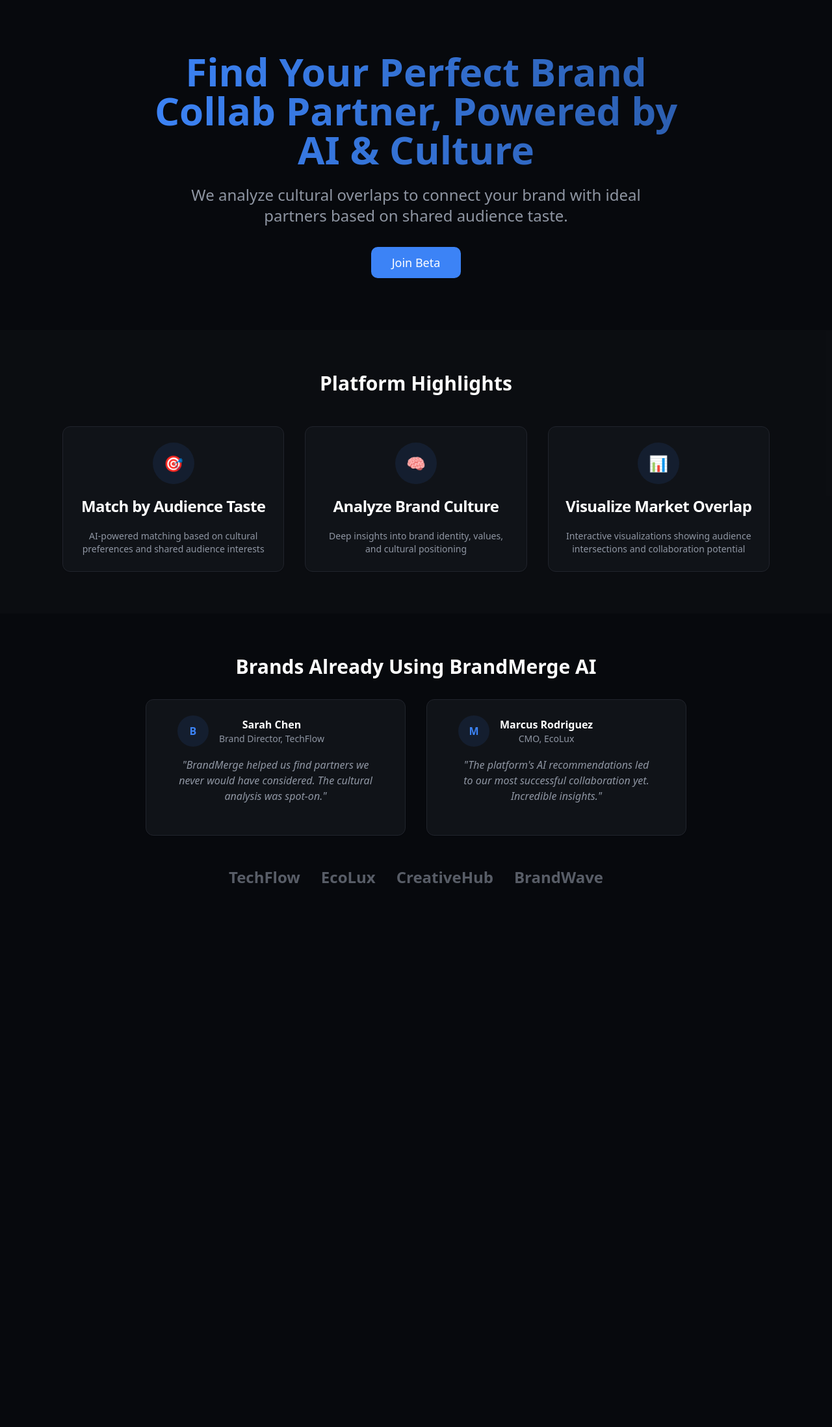
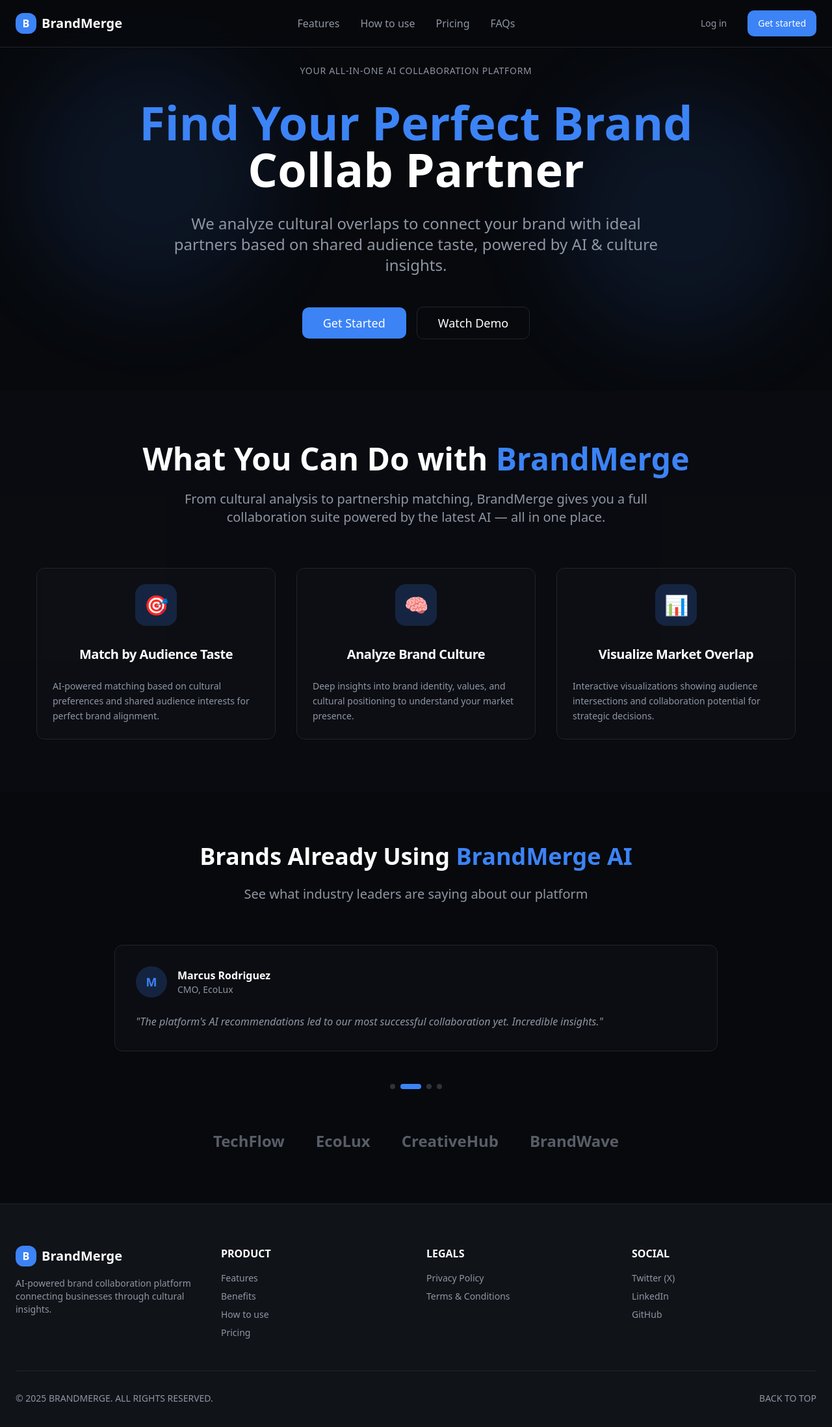
Before and after one commit to rejuandevelopr/brandmerge-57177587, a React (Vite) app: page / in a window 1280 px wide. Shown: the top 2196 px of the page at 65% size. Before the commit the page ends 1430 px from the top, so only its background shows below. Built offline with nearby package versions, Linux system fonts and the light colour scheme.

Commit message:
Update website design
Update the website to a modern aesthetic, incorporating a navbar, footer, and an auto-sliding testimonial section.

```diff
--- /dev/null
+++ b/src/components/AutoSlider.tsx
@@ -0,0 +1,86 @@
+import { useEffect, useState } from "react";
+import { Card, CardContent } from "@/components/ui/card";
+
+const testimonials = [
+  {
+    name: "Sarah Chen",
+    role: "Brand Director, TechFlow",
+    avatar: "S",
+    text: "BrandMerge helped us find partners we never would have considered. The cultural analysis was spot-on."
+  },
+  {
+    name: "Marcus Rodriguez",
+    role: "CMO, EcoLux",
+    avatar: "M",
+    text: "The platform's AI recommendations led to our most successful collaboration yet. Incredible insights."
+  },
+  {
+    name: "Elena Rodriguez",
+    role: "Marketing Lead, CreativeHub",
+    avatar: "E",
+    text: "Started with the free plan and didn't expect much. But the speed, accuracy, and clean UI convinced me to upgrade in just a few days."
+  },
+  {
+    name: "James Wilson",
+    role: "Founder, BrandWave",
+    avatar: "J",
+    text: "The cultural overlap analysis is revolutionary. We've doubled our partnership success rate since using BrandMerge."
+  }
+];
+
+const AutoSlider = () => {
+  const [currentIndex, setCurrentIndex] = useState(0);
+
+  useEffect(() => {
+    const interval = setInterval(() => {
+      setCurrentIndex((prevIndex) => (prevIndex + 1) % testimonials.length);
+    }, 4000);
+
+    return () => clearInterval(interval);
+  }, []);
+
+  return (
+    <div className="relative overflow-hidden">
+      <div
+        className="flex transition-transform duration-500 ease-in-out"
+        style={{ transform: `translateX(-${currentIndex * 100}%)` }}
+      >
+        {testimonials.map((testimonial, index) => (
+          <div key={index} className="w-full flex-shrink-0 px-4">
+            <Card className="bg-card/50 backdrop-blur-sm border-border hover:bg-card/70 transition-all duration-300">
+              <CardContent className="p-8">
+                <div className="flex items-center mb-6">
+                  <div className="w-12 h-12 bg-primary/20 rounded-full flex items-center justify-center mr-4">
+                    <span className="font-bold text-primary text-lg">{testimonial.avatar}</span>
+                  </div>
+                  <div>
+                    <h4 className="font-semibold text-foreground">{testimonial.name}</h4>
+                    <p className="text-sm text-muted-foreground">{testimonial.role}</p>
+                  </div>
+                </div>
+                <p className="text-muted-foreground italic leading-relaxed">
+                  "{testimonial.text}"
+                </p>
+              </CardContent>
+            </Card>
+          </div>
+        ))}
+      </div>
+
+      {/* Indicators */}
+      <div className="flex justify-center mt-6 space-x-2">
+        {testimonials.map((_, index) => (
+          <button
+            key={index}
+            onClick={() => setCurrentIndex(index)}
+            className={`w-2 h-2 rounded-full transition-all duration-300 ${
+              index === currentIndex ? 'bg-primary w-8' : 'bg-muted-foreground/30'
+            }`}
+          />
+        ))}
+      </div>
+    </div>
+  );
+};
+
+export default AutoSlider;
--- /dev/null
+++ b/src/components/Footer.tsx
@@ -0,0 +1,81 @@
+const Footer = () => {
+  return (
+    <footer className="bg-card border-t border-border">
+      <div className="container mx-auto px-6 py-16">
+        <div className="grid md:grid-cols-4 gap-8">
+          {/* Brand */}
+          <div className="space-y-4">
+            <div className="flex items-center space-x-2">
+              <div className="w-8 h-8 bg-primary rounded-lg flex items-center justify-center">
+                <span className="text-primary-foreground font-bold">B</span>
+              </div>
+              <span className="text-xl font-bold text-foreground">BrandMerge</span>
+            </div>
+            <p className="text-muted-foreground text-sm max-w-xs">
+              AI-powered brand collaboration platform connecting businesses through cultural insights.
+            </p>
+          </div>
+
+          {/* Product */}
+          <div className="space-y-4">
+            <h4 className="font-semibold text-foreground">PRODUCT</h4>
+            <div className="space-y-2">
+              <a href="#" className="block text-muted-foreground hover:text-foreground transition-colors text-sm">
+                Features
+              </a>
+              <a href="#" className="block text-muted-foreground hover:text-foreground transition-colors text-sm">
+                Benefits
+              </a>
+              <a href="#" className="block text-muted-foreground hover:text-foreground transition-colors text-sm">
+                How to use
+              </a>
+              <a href="#" className="block text-muted-foreground hover:text-foreground transition-colors text-sm">
+                Pricing
+              </a>
+            </div>
+          </div>
+
+          {/* Legal */}
+          <div className="space-y-4">
+            <h4 className="font-semibold text-foreground">LEGALS</h4>
+            <div className="space-y-2">
+              <a href="#" className="block text-muted-foreground hover:text-foreground transition-colors text-sm">
+                Privacy Policy
+              </a>
+              <a href="#" className="block text-muted-foreground hover:text-foreground transition-colors text-sm">
+                Terms & Conditions
+              </a>
+            </div>
+          </div>
+
+          {/* Social */}
+          <div className="space-y-4">
+            <h4 className="font-semibold text-foreground">SOCIAL</h4>
+            <div className="space-y-2">
+              <a href="#" className="block text-muted-foreground hover:text-foreground transition-colors text-sm">
+                Twitter (X)
+              </a>
+              <a href="#" className="block text-muted-foreground hover:text-foreground transition-colors text-sm">
+                LinkedIn
+              </a>
+              <a href="#" className="block text-muted-foreground hover:text-foreground transition-colors text-sm">
+                GitHub
+              </a>
+            </div>
+          </div>
+        </div>
+
+        <div className="mt-12 pt-8 border-t border-border flex items-center justify-between">
+          <p className="text-muted-foreground text-sm">
+            © 2025 BRANDMERGE. ALL RIGHTS RESERVED.
+          </p>
+          <button className="text-muted-foreground hover:text-foreground transition-colors text-sm">
+            BACK TO TOP
+          </button>
+        </div>
+      </div>
+    </footer>
+  );
+};
+
+export default Footer;
--- /dev/null
+++ b/src/components/Navbar.tsx
@@ -0,0 +1,47 @@
+import { Button } from "@/components/ui/button";
+
+const Navbar = () => {
+  return (
+    <nav className="fixed top-0 w-full z-50 bg-background/80 backdrop-blur-lg border-b border-border">
+      <div className="container mx-auto px-6 py-4">
+        <div className="flex items-center justify-between">
+          {/* Logo */}
+          <div className="flex items-center space-x-2">
+            <div className="w-8 h-8 bg-primary rounded-lg flex items-center justify-center">
+              <span className="text-primary-foreground font-bold">B</span>
+            </div>
+            <span className="text-xl font-bold text-foreground">BrandMerge</span>
+          </div>
+
+          {/* Navigation Links */}
+          <div className="hidden md:flex items-center space-x-8">
+            <a href="#features" className="text-muted-foreground hover:text-foreground transition-colors">
+              Features
+            </a>
+            <a href="#how-it-works" className="text-muted-foreground hover:text-foreground transition-colors">
+              How to use
+            </a>
+            <a href="#pricing" className="text-muted-foreground hover:text-foreground transition-colors">
+              Pricing
+            </a>
+            <a href="#faq" className="text-muted-foreground hover:text-foreground transition-colors">
+              FAQs
+            </a>
+          </div>
+
+          {/* Auth Buttons */}
+          <div className="flex items-center space-x-4">
+            <Button variant="ghost" className="text-muted-foreground hover:text-foreground">
+              Log in
+            </Button>
+            <Button className="bg-primary hover:bg-primary/90 text-primary-foreground">
+              Get started
+            </Button>
+          </div>
+        </div>
+      </div>
+    </nav>
+  );
+};
+
+export default Navbar;
--- a/src/pages/Index.tsx
+++ b/src/pages/Index.tsx
@@ -1,67 +1,103 @@
 import { Button } from "@/components/ui/button";
 import { Card, CardContent, CardDescription, CardHeader, CardTitle } from "@/components/ui/card";
+import Navbar from "@/components/Navbar";
+import Footer from "@/components/Footer";
+import AutoSlider from "@/components/AutoSlider";
 
 const Index = () => {
   return (
     <div className="min-h-screen bg-background">
+      <Navbar />
+
       {/* Hero Section */}
-      <section className="px-6 py-20 text-center">
-        <div className="container mx-auto max-w-4xl">
-          <h1 className="text-5xl md:text-6xl font-bold mb-6 bg-gradient-to-r from-primary to-primary/70 bg-clip-text text-transparent">
-            Find Your Perfect Brand Collab Partner, Powered by AI & Culture
+      <section className="pt-24 px-6 py-20 text-center relative overflow-hidden">
+        {/* Background orbital elements */}
+        <div className="absolute inset-0 overflow-hidden">
+          <div className="absolute top-20 left-10 w-96 h-96 bg-primary/10 rounded-full blur-3xl"></div>
+          <div className="absolute bottom-20 right-10 w-96 h-96 bg-accent/10 rounded-full blur-3xl"></div>
+        </div>
+
+        <div className="container mx-auto max-w-5xl relative z-10">
+          <div className="text-center mb-8">
+            <span className="text-sm text-muted-foreground tracking-wider uppercase">
+              YOUR ALL-IN-ONE AI COLLABORATION PLATFORM
+            </span>
+          </div>
+
+          <h1 className="text-5xl md:text-7xl font-bold mb-8 leading-tight">
+            <span className="bg-gradient-to-r from-primary via-accent to-primary bg-clip-text text-transparent">
+              Find Your Perfect Brand
+            </span>
+            <br />
+            <span className="text-foreground">Collab Partner</span>
           </h1>
-          <p className="text-xl md:text-2xl text-muted-foreground mb-8 max-w-3xl mx-auto">
-            We analyze cultural overlaps to connect your brand with ideal partners based on shared audience taste.
+
+          <p className="text-xl md:text-2xl text-muted-foreground mb-12 max-w-3xl mx-auto leading-relaxed">
+            We analyze cultural overlaps to connect your brand with ideal partners based on shared audience taste, powered by AI & culture insights.
           </p>
-          <Button size="lg" className="text-lg px-8 py-6 hover:scale-105 transition-transform">
-            Join Beta
-          </Button>
+
+          <div className="flex flex-col sm:flex-row gap-4 justify-center items-center">
+            <Button size="lg" className="text-lg px-8 py-6 bg-primary hover:bg-primary/90 text-primary-foreground hover:scale-105 transition-all duration-300">
+              Get Started
+            </Button>
+            <Button variant="outline" size="lg" className="text-lg px-8 py-6 border-border hover:bg-card text-foreground">
+              Watch Demo
+            </Button>
+          </div>
         </div>
       </section>
 
-      {/* Preview Features */}
-      <section className="px-6 py-16 bg-muted/30">
-        <div className="container mx-auto max-w-6xl">
-          <h2 className="text-3xl font-bold text-center mb-12">Platform Highlights</h2>
+      {/* Features Section */}
+      <section id="features" className="px-6 py-20 bg-card/30">
+        <div className="container mx-auto max-w-7xl">
+          <div className="text-center mb-16">
+            <h2 className="text-4xl md:text-5xl font-bold mb-6 text-foreground">
+              What You Can Do with <span className="text-primary">BrandMerge</span>
+            </h2>
+            <p className="text-xl text-muted-foreground max-w-3xl mx-auto">
+              From cultural analysis to partnership matching, BrandMerge gives you a full collaboration suite powered by the latest AI — all in one place.
+            </p>
+          </div>
+
           <div className="grid md:grid-cols-3 gap-8">
-            <Card className="text-center hover:shadow-lg transition-all duration-300 hover:-translate-y-1">
-              <CardHeader>
-                <div className="w-16 h-16 bg-primary/10 rounded-full flex items-center justify-center mx-auto mb-4">
-                  <span className="text-2xl">🎯</span>
+            <Card className="bg-card/50 backdrop-blur-sm border-border hover:bg-card/70 transition-all duration-300 hover:-translate-y-2 group">
+              <CardHeader className="text-center pb-6">
+                <div className="w-16 h-16 bg-primary/20 rounded-2xl flex items-center justify-center mx-auto mb-6 group-hover:scale-110 transition-transform">
+                  <span className="text-3xl">🎯</span>
                 </div>
-                <CardTitle>Match by Audience Taste</CardTitle>
+                <CardTitle className="text-xl text-foreground">Match by Audience Taste</CardTitle>
               </CardHeader>
               <CardContent>
-                <CardDescription>
-                  AI-powered matching based on cultural preferences and shared audience interests
+                <CardDescription className="text-muted-foreground leading-relaxed">
+                  AI-powered matching based on cultural preferences and shared audience interests for perfect brand alignment.
                 </CardDescription>
               </CardContent>
             </Card>
 
-            <Card className="text-center hover:shadow-lg transition-all duration-300 hover:-translate-y-1">
-              <CardHeader>
-                <div className="w-16 h-16 bg-primary/10 rounded-full flex items-center justify-center mx-auto mb-4">
-                  <span className="text-2xl">🧠</span>
+            <Card className="bg-card/50 backdrop-blur-sm border-border hover:bg-card/70 transition-all duration-300 hover:-translate-y-2 group">
+              <CardHeader className="text-center pb-6">
+                <div className="w-16 h-16 bg-primary/20 rounded-2xl flex items-center justify-center mx-auto mb-6 group-hover:scale-110 transition-transform">
+                  <span className="text-3xl">🧠</span>
                 </div>
-                <CardTitle>Analyze Brand Culture</CardTitle>
+                <CardTitle className="text-xl text-foreground">Analyze Brand Culture</CardTitle>
               </CardHeader>
               <CardContent>
-                <CardDescription>
-                  Deep insights into brand identity, values, and cultural positioning
+                <CardDescription className="text-muted-foreground leading-relaxed">
+                  Deep insights into brand identity, values, and cultural positioning to understand your market presence.
                 </CardDescription>
               </CardContent>
             </Card>
 
-            <Card className="text-center hover:shadow-lg transition-all duration-300 hover:-translate-y-1">
-              <CardHeader>
-                <div className="w-16 h-16 bg-primary/10 rounded-full flex items-center justify-center mx-auto mb-4">
-                  <span className="text-2xl">📊</span>
+            <Card className="bg-card/50 backdrop-blur-sm border-border hover:bg-card/70 transition-all duration-300 hover:-translate-y-2 group">
+              <CardHeader className="text-center pb-6">
+                <div className="w-16 h-16 bg-primary/20 rounded-2xl flex items-center justify-center mx-auto mb-6 group-hover:scale-110 transition-transform">
+                  <span className="text-3xl">📊</span>
                 </div>
-                <CardTitle>Visualize Market Overlap</CardTitle>
+                <CardTitle className="text-xl text-foreground">Visualize Market Overlap</CardTitle>
               </CardHeader>
               <CardContent>
-                <CardDescription>
-                  Interactive visualizations showing audience intersections and collaboration potential
+                <CardDescription className="text-muted-foreground leading-relaxed">
+                  Interactive visualizations showing audience intersections and collaboration potential for strategic decisions.
                 </CardDescription>
               </CardContent>
             </Card>
@@ -69,54 +105,30 @@ const Index = () => {
         </div>
       </section>
 
-      {/* Testimonials/Logos */}
-      <section className="px-6 py-16">
-        <div className="container mx-auto max-w-4xl text-center">
-          <h2 className="text-3xl font-bold mb-8">Brands Already Using BrandMerge AI</h2>
-          <div className="grid md:grid-cols-2 gap-8 mb-12">
-            <Card className="p-6">
-              <CardContent className="pt-0">
-                <div className="flex items-center mb-4">
-                  <div className="w-12 h-12 bg-primary/10 rounded-full flex items-center justify-center mr-4">
-                    <span className="font-bold text-primary">B</span>
-                  </div>
-                  <div>
-                    <h4 className="font-semibold">Sarah Chen</h4>
-                    <p className="text-sm text-muted-foreground">Brand Director, TechFlow</p>
-                  </div>
-                </div>
-                <p className="text-muted-foreground italic">
-                  "BrandMerge helped us find partners we never would have considered. The cultural analysis was spot-on."
-                </p>
-              </CardContent>
-            </Card>
-
-            <Card className="p-6">
-              <CardContent className="pt-0">
-                <div className="flex items-center mb-4">
-                  <div className="w-12 h-12 bg-primary/10 rounded-full flex items-center justify-center mr-4">
-                    <span className="font-bold text-primary">M</span>
-                  </div>
-                  <div>
-                    <h4 className="font-semibold">Marcus Rodriguez</h4>
-                    <p className="text-sm text-muted-foreground">CMO, EcoLux</p>
-                  </div>
-                </div>
-                <p className="text-muted-foreground italic">
-                  "The platform's AI recommendations led to our most successful collaboration yet. Incredible insights."
-                </p>
-              </CardContent>
-            </Card>
+      {/* Testimonials Section */}
+      <section className="px-6 py-20">
+        <div className="container mx-auto max-w-5xl">
+          <div className="text-center mb-16">
+            <h2 className="text-4xl font-bold mb-6 text-foreground">
+              Brands Already Using <span className="text-primary">BrandMerge AI</span>
+            </h2>
+            <p className="text-xl text-muted-foreground">
+              See what industry leaders are saying about our platform
+            </p>
           </div>
 
-          <div className="flex flex-wrap justify-center items-center gap-8 opacity-60">
-            <div className="text-2xl font-bold text-muted-foreground">TechFlow</div>
-            <div className="text-2xl font-bold text-muted-foreground">EcoLux</div>
-            <div className="text-2xl font-bold text-muted-foreground">CreativeHub</div>
-            <div className="text-2xl font-bold text-muted-foreground">BrandWave</div>
+          <AutoSlider />
+
+          <div className="mt-16 flex flex-wrap justify-center items-center gap-12 opacity-60">
+            <div className="text-2xl font-bold text-muted-foreground hover:text-primary transition-colors">TechFlow</div>
+            <div className="text-2xl font-bold text-muted-foreground hover:text-primary transition-colors">EcoLux</div>
+            <div className="text-2xl font-bold text-muted-foreground hover:text-primary transition-colors">CreativeHub</div>
+            <div className="text-2xl font-bold text-muted-foreground hover:text-primary transition-colors">BrandWave</div>
           </div>
         </div>
       </section>
+
+      <Footer />
     </div>
   );
 };
--- a/tailwind.config.ts
+++ b/tailwind.config.ts
@@ -84,11 +84,31 @@ export default {
 					to: {
 						height: '0'
 					}
+				},
+				'fade-in': {
+					'0%': {
+						opacity: '0',
+						transform: 'translateY(10px)'
+					},
+					'100%': {
+						opacity: '1',
+						transform: 'translateY(0)'
+					}
+				},
+				'glow': {
+					'0%, 100%': {
+						boxShadow: '0 0 20px hsl(var(--primary) / 0.3)'
+					},
+					'50%': {
+						boxShadow: '0 0 40px hsl(var(--primary) / 0.5)'
+					}
 				}
 			},
 			animation: {
 				'accordion-down': 'accordion-down 0.2s ease-out',
-				'accordion-up': 'accordion-up 0.2s ease-out'
+				'accordion-up': 'accordion-up 0.2s ease-out',
+				'fade-in': 'fade-in 0.6s ease-out',
+				'glow': 'glow 2s ease-in-out infinite alternate'
 			}
 		}
 	},
```
